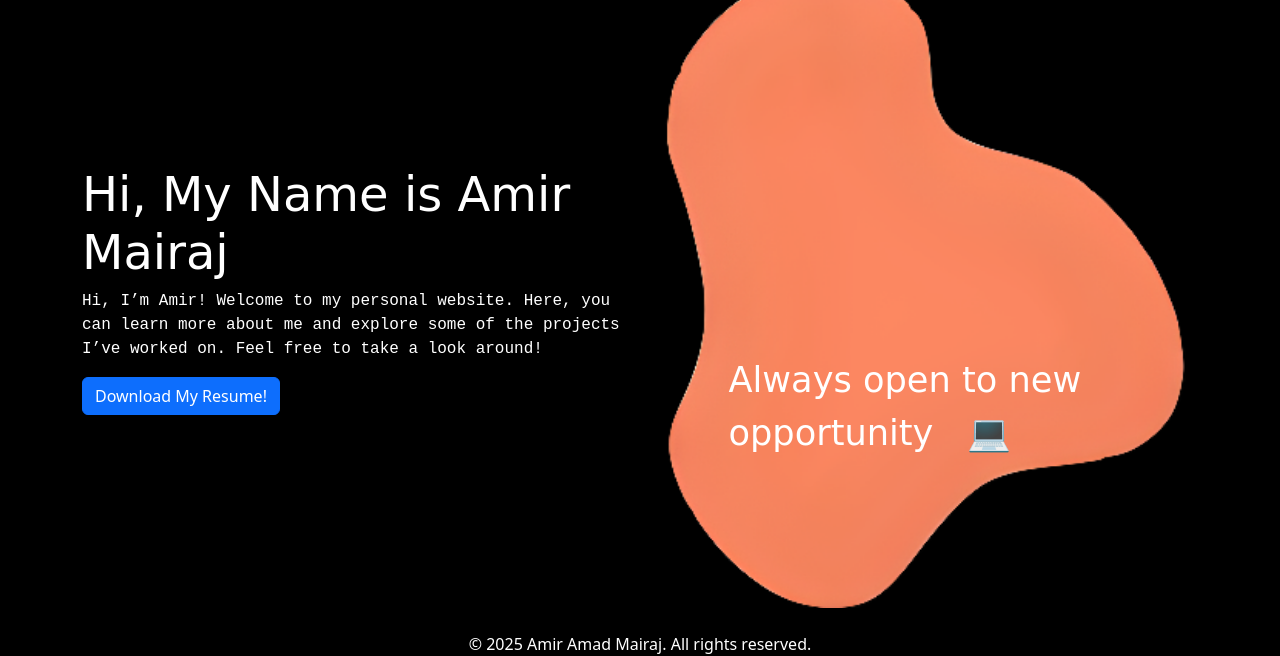
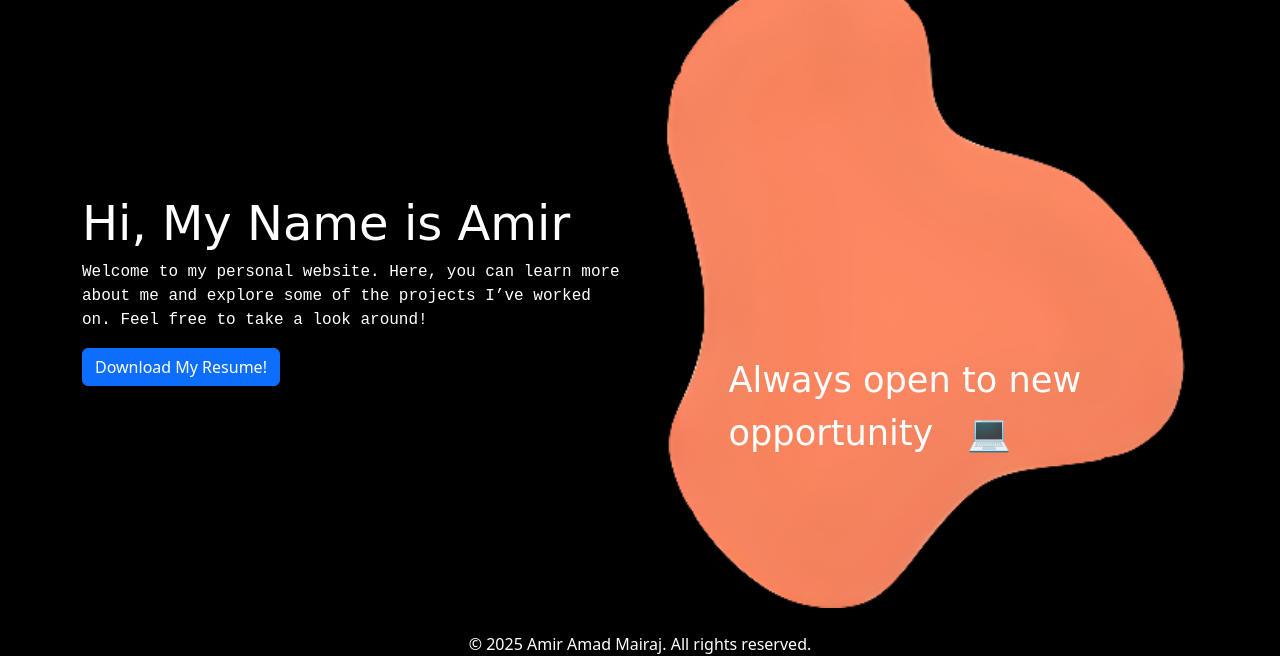
Before and after one commit to amiramadmairaj/Personal-Website, a plain HTML site: page index.html in a window 1280 px wide. Shown: the part 208-864 px from the top of the page. Drawn offline with nearby package versions, Linux system fonts and the light colour scheme; a web font is replaced by a local one.

Commit message:
Update index.html

```diff
--- a/index.html
+++ b/index.html
@@ -122,9 +122,9 @@
         <div class="row align-items-center">
           <div class="col-lg-6">
             <!-- Introduction section -->
-            <h1 class="hi">Hi, My Name is <span>Amir Mairaj</span></h1>
+            <h1 class="hi">Hi, My Name is <span>Amir</span></h1>
             <p>
-                Hi, I’m Amir! Welcome to my personal website. Here, you can learn more about me and explore some of the projects I’ve worked on. Feel free to take a look around!            </p>
+              Welcome to my personal website. Here, you can learn more about me and explore some of the projects I’ve worked on. Feel free to take a look around!            </p>
             <a href="resume/amir_resume.pdf" class="btn btn-primary" download
               >Download My Resume!</a
             >
```
